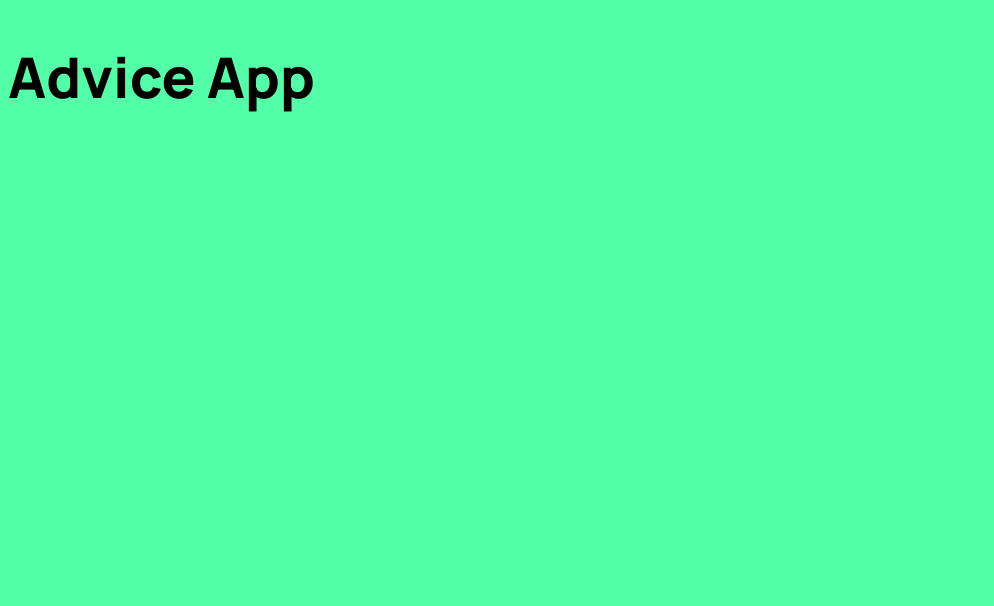
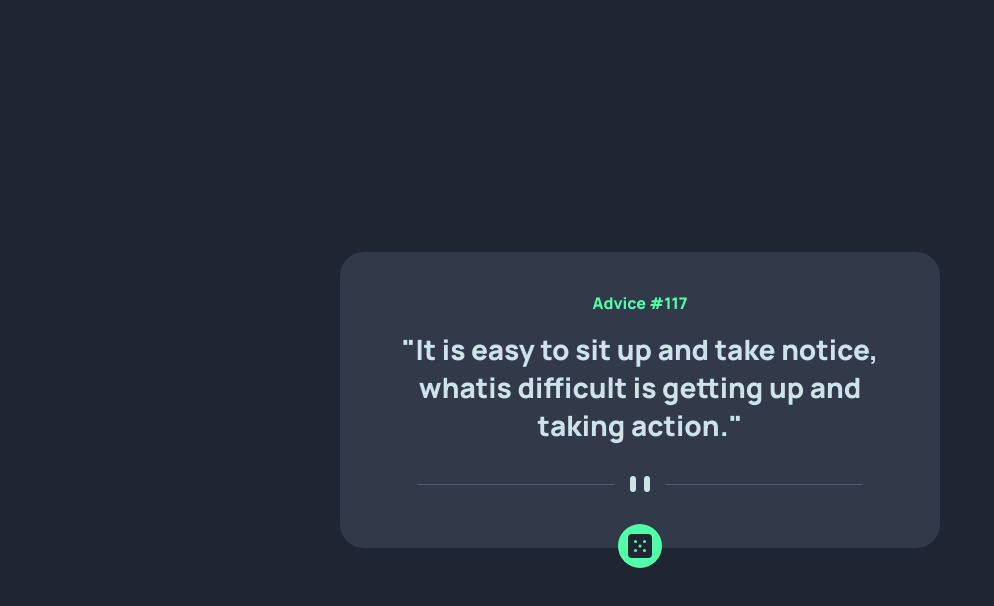
Before and after one commit to FullyAngozi/advice-app, a plain HTML site: page index.html in a window 1280 px wide. Shown: the whole page, without its empty margins (0-994 px from the left). Drawn offline with Linux system fonts and the light colour scheme.

Commit message:
Completed html and css

```diff
--- a/index.html
+++ b/index.html
@@ -9,6 +9,14 @@
   <title>Advice generator app</title>
 </head>
 <body>
-    <h1>Advice App</h1>
+    <main class="main">
+      <section class="main_container">
+        <h1 class="main_title">Advice #117</h1>
+        <p class="main_advice">"It is easy to sit up and take notice, whatis difficult is getting up and taking action."</p>
+        <img src="./images/pattern-divider-desktop.svg"
+        alt="" class="main_border">
+        <button class="icon"><img src="./images/icon-dice.svg" aria-label="Icon"></button>
+      </section>
+    </main>
 </body>
 </html>
--- a/style.scss
+++ b/style.scss
@@ -1,6 +1,4 @@
-@import url('https://fonts.googleapis.com/css2?family=Manrope:wght@400;800&display=swap');
-
-
+@import url("https://fonts.googleapis.com/css2?family=Manrope:wght@400;800&display=swap");
 
 $grayish-blue: hsl(217, 19%, 38%);
 $Dark-Grayish-Blue: hsl(217, 19%, 24%);
@@ -9,12 +7,73 @@ $Dark-Blue: hsl(218, 23%, 16%);
 $Light-Cyan: hsl(193, 38%, 86%);
 $Neon-Green: hsl(150, 100%, 66%);
 
-
+* {
+  margin: 0;
+  padding: 0;
+  box-sizing: border-box;
+}
 
 body {
-    font-size: 28px;
-    background-color: $Neon-Green;
-    font-family: 'Manrope', sans-serif;
-    font-weight: 800;
+  font-size: 28px;
+  background-color: $Dark-Blue;
+  font-family: "Manrope", sans-serif;
+  font-weight: 800;
 
+  img {
+    display: block;
+  }
 }
+
+.main {
+  max-width: 1120px;
+  margin: 0 auto;
+  height: 100vh;
+  display: flex;
+  justify-content: center;
+  align-items: center;
+
+  .main_container {
+    position: relative;
+    background-color: white;
+    max-width: 600px;
+    text-align: center;
+    display: flex;
+    flex-direction: column;
+    justify-content: space-around;
+    align-items: center;
+    background-color: $Dark-Grayish-Blue;
+    color: $Light-Cyan;
+    padding: 40px 35px;
+    border-radius: 1.5rem;
+
+    .main_title {
+      color: $Neon-Green;
+      font-size: 1rem;
+    }
+    .main_advice {
+      padding: 1rem;
+    }
+
+    .main_border {
+      color: $grayish-blue;
+      padding: 1rem;
+    }
+
+    .icon {
+      position: absolute;
+      bottom: -20px;
+      background-color: $Neon-Green;
+      padding: 10px;
+      border-radius: 50%;
+      border: none;
+      cursor: pointer;
+
+      &:hover {
+        background-color: $Neon-Green;
+        box-shadow: 0px 0px 30px rgba(82, 255, 168, 1);;
+        color: $Dark-Blue;
+
+      }
+    }
+  }
+}
```
Also changed, not shown: dist/css/style.css, 1 other file.
